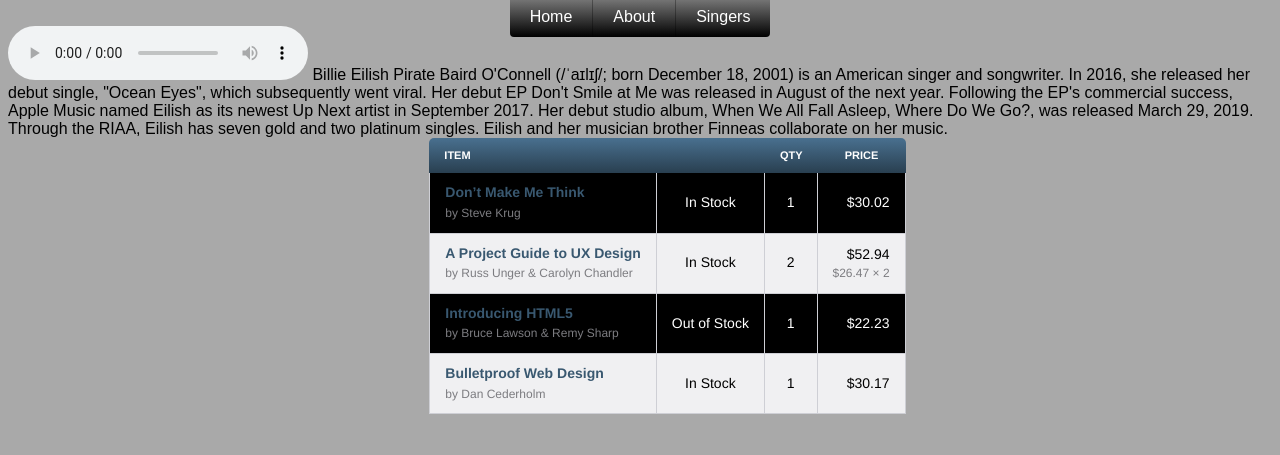
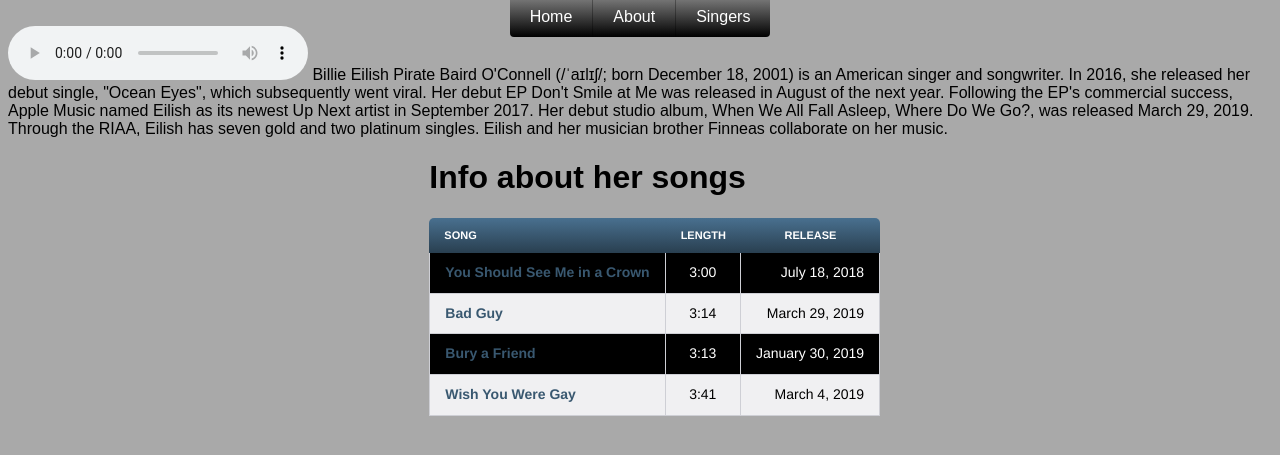
Before and after one commit to Huginn-Muninn/HuginnMuninn.github.io, a Jekyll site: the page authors/ted.html, which Jekyll copies as it is, in a window 1280 px wide. Shown: the top 455 px of the page. Built offline with Jekyll 4.4.1, drawn with Linux system fonts in a browser that asks for light colours.

Commit message:
Update ted.html

```diff
--- a/authors/ted.html
+++ b/authors/ted.html
@@ -14,49 +14,42 @@
   <div class='vinstri'></div>
   <a>
     <table class='midja'>
+       <h1>Info about her songs</h1>
         <thead>
             <tr>
-            <th scope="col" colspan="2">Item</th>
-            <th scope="col">Qty</th>
-            <th scope="col">Price</th>
+            <th scope="col">Song</th>
+            <th scope="col">Length</th>
+            <th scope="col">Release</th>
             </tr>
         </thead>
         <tbody class='bakgrat'>
             <tr>
             <td class='bakgrat'>
-              <strong class="book-title">Don&#8217;t Make Me Think</strong>
-              <span class="text-offset">by Steve Krug</span>
+                <strong class="book-title">You Should See Me in a Crown</strong>
             </td>
-            <td class="item-stock hvit">In Stock</td>
-            <td class="item-qty hvit">1</td>
-            <td class="item-price hvit">$30.02</td>
+            <td class="item-qty hvit">3:00</td>
+            <td class="item-price hvit">July 18, 2018</td>
             </tr>
             <tr>
             <td>
-              <strong class="book-title">A Project Guide to UX Design</strong>
-              <span class="text-offset">by Russ Unger &#38; Carolyn Chandler</span>
+                <strong class="book-title">Bad Guy</strong>
             </td>
-            <td class="item-stock svart">In Stock</td>
-            <td class="item-qty svart">2</td>
-            <td class="item-price svart">$52.94 <span class="text-offset item-multiple">$26.47 &#215; 2</span></td>
+            <td class="item-qty svart">3:14</td>
+            <td class="item-price svart">March 29, 2019</td>
             </tr>
             <tr>
             <td class='bakgrat'>
-              <strong class="book-title">Introducing HTML5</strong>
-              <span class="text-offset">by Bruce Lawson &#38; Remy Sharp</span>
+                <strong class="book-title">Bury a Friend</strong>
             </td>
-            <td class="item-stock hvit">Out of Stock</td>
-            <td class="item-qty hvit">1</td>
-            <td class="item-price hvit">$22.23</td>
+            <td class="item-qty hvit">3:13</td>
+            <td class="item-price hvit">January 30, 2019</td>
             </tr>
             <tr>
             <td>
-              <strong class="book-title">Bulletproof Web Design</strong>
-              <span class="text-offset">by Dan Cederholm</span>
+                <strong class="book-title">Wish You Were Gay</strong>
             </td>
-            <td class="item-stock svart">In Stock</td>
-            <td class="item-qty svart">1</td>
-            <td class="item-price svart">$30.17</td>
+            <td class="item-qty svart">3:41</td>
+            <td class="item-price svart">March 4, 2019</td>
             </tr>
         </tbody>
     </table>
```
Lines whose indentation alone changed are shown as unchanged.
